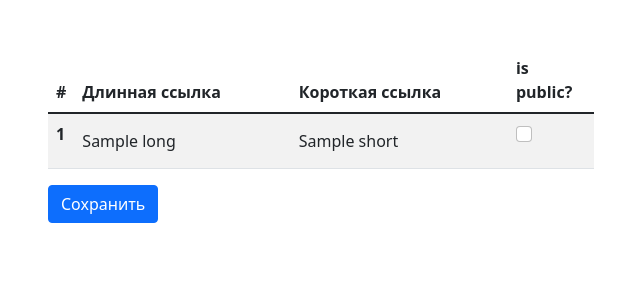
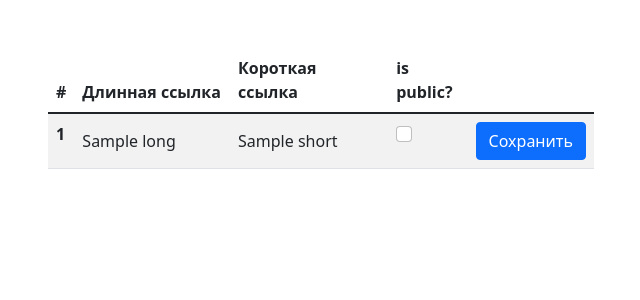
Before and after one commit to vitaliy-chernyshov/YAUS, a Django app: template templates/profile.html in a window 1280 px wide. Shown: the part 56-356 px from the top of the page, without its empty margins (319-959 px from the left). Run offline with Django 3.2, Linux system fonts and the light colour scheme; the template is opened without the code that fills it: most values are stand-ins (such as "Sample title", 1, 10 or a date in 2020); parts of the project's set-up code (start-up, migrations or seed data) failed here and were passed over.

Commit message:
редактирование видимости ссылки

```diff
--- a/shortener/forms.py
+++ b/shortener/forms.py
@@ -1,6 +1,6 @@
 from django import forms
 
-from .models import LongShortUrl
+from shortener.models import LongShortUrl
 
 
 class URLForm(forms.ModelForm):
--- a/shortener/urls.py
+++ b/shortener/urls.py
@@ -7,6 +7,7 @@ app_name = 'shortener'
 urlpatterns = [
     path('', views.IndexView.as_view(), name='index'),
     path('me/', views.ProfileView.as_view(), name='profile'),
+    path('update/<int:pk>/', views.UpdateURL.as_view(), name='update'),
     path('<str:url>/', views.CustomRedirectView.as_view(), name='redirect'),
 
 ]
--- a/templates/profile.html
+++ b/templates/profile.html
@@ -3,8 +3,6 @@
 {% block content %}
   <div class="row justify-content-center">
     <div class="col-md-6">
-      <form action="{% url 'shortener:index' %}" method="post" novalidate>
-        {% csrf_token %}
       <table class="table table-striped">
         <thead>
         <tr>
@@ -12,26 +10,32 @@
           <th scope="col">Длинная ссылка</th>
           <th scope="col">Короткая ссылка</th>
           <th scope="col">is public?</th>
+          <th scope="col"></th>
         </tr>
         </thead>
         <tbody>
         {% for url in object_list %}
+          <form action="{% url 'shortener:update' url.pk %}" method="post" novalidate>
             <tr>
+              {% csrf_token %}
               <th scope="row">{{ page_obj.start_index|add:forloop.counter0 }}</th>
-              <td><input type="text" readonly class="form-control-plaintext" id="long" value="{{ url.long }}"></td>
-              <td><input type="text" readonly class="form-control-plaintext" id="short" value="{{ url.short }}"></td>
+
+              <td><input type="text" readonly class="form-control-plaintext" name="long" value="{{ url.long }}"></td>
+              <td><input type="text" readonly class="form-control-plaintext" name="short" value="{{ url.short }}"></td>
               <td>
-                <input class="form-check-input" type="checkbox" value="" id="is_public"
-                    {% if  url.short == True %}
+                <input class="form-check-input" type="checkbox" name="is_public"
+                    {% if  url.is_public == True %}
                        checked
                     {% endif %}>
               </td>
+              <td>
+                <button type="submit" class="btn btn-primary" value="Update">Сохранить</button>
+              </td>
             </tr>
+          </form>
         {% endfor %}
         </tbody>
       </table>
-        <button type="submit" class="btn btn-primary">Сохранить</button>
-      </form>
       {% include 'paginator.html' %}
     </div>
   </div>
--- a/yaus/settings.py
+++ b/yaus/settings.py
@@ -135,3 +135,4 @@ if DEBUG:
     }
 LOGOUT_REDIRECT_URL = 'shortener:index'
 LOGIN_REDIRECT_URL = 'shortener:index'
+LOGIN_URL = 'users:login'
```
Also changed, not shown: shortener/views.py (+18 -8 lines). Lines whose indentation alone changed are shown as unchanged.
